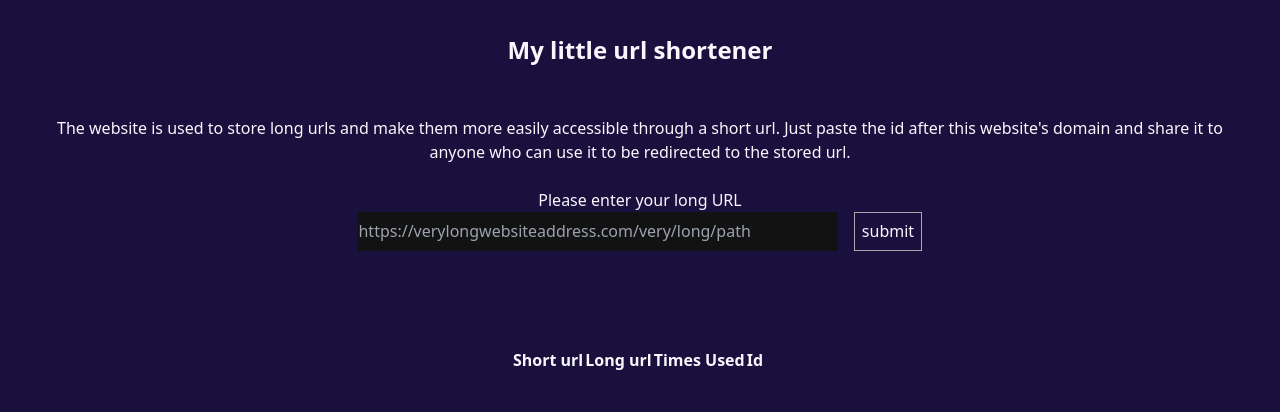
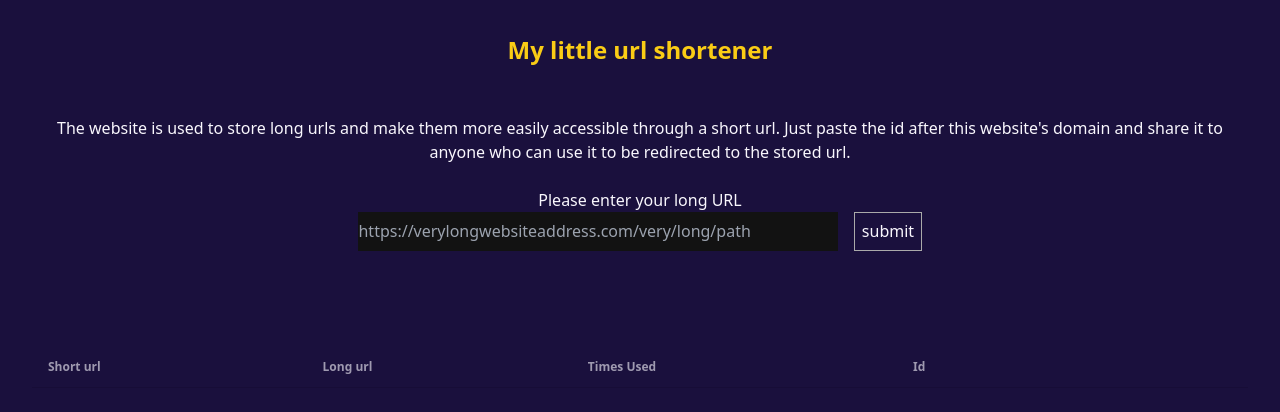
Before and after one commit to calle1212/UrlShortenerFullstack, a React (Vite) app in the folder UrlShortenerFrontend/: page / in a window 1280 px wide. Shown: the top 412 px of the page. Built offline with nearby package versions, Linux system fonts and the light colour scheme; no server answers.

Commit message:
fix: got tailwind to work

```diff
--- a/UrlShortenerFrontend/src/App.tsx
+++ b/UrlShortenerFrontend/src/App.tsx
@@ -241,7 +241,7 @@ function App() {
   }
   return (
     <>
-      <h1 className="h1__heading" > My little url shortener </h1>
+      <h1 className="h1__heading text-yellow-400" > My little url shortener </h1>
       <p>The website is used to store long urls and make them more easily accessible through a short url. Just paste the id after this website's domain and share it to anyone who can use it to be redirected to the stored url. </p>
       <br></br>
       <UrlBlocks />
--- a/UrlShortenerFrontend/tailwind.config.js
+++ b/UrlShortenerFrontend/tailwind.config.js
@@ -1,7 +1,8 @@
 /** @type {import('tailwindcss').Config} */
 export default {
   content: [
-    ".src/**/*.{js,jsx,ts,tsx}",
+    "./src/**/*.{js,jsx,ts,tsx}",
+    "./src/*",
      "./index.html"
   ],
   theme: {
```
